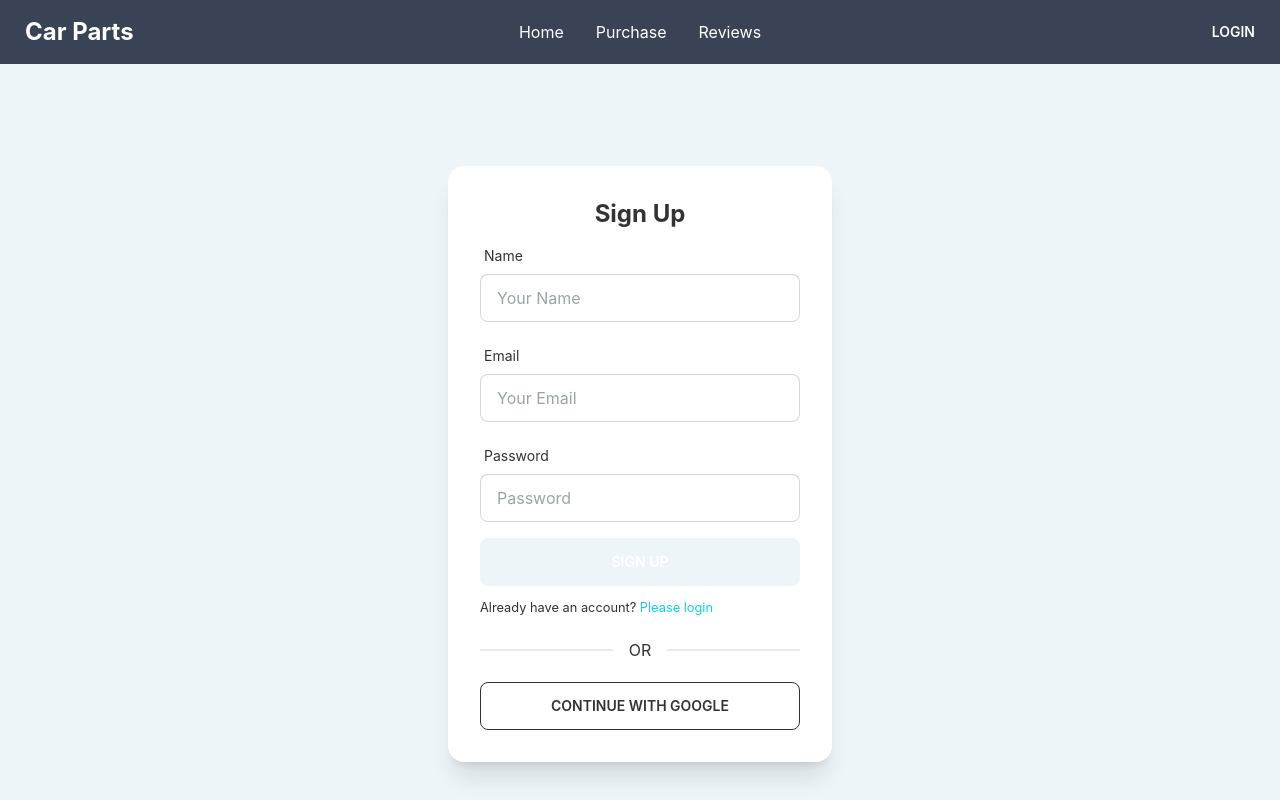
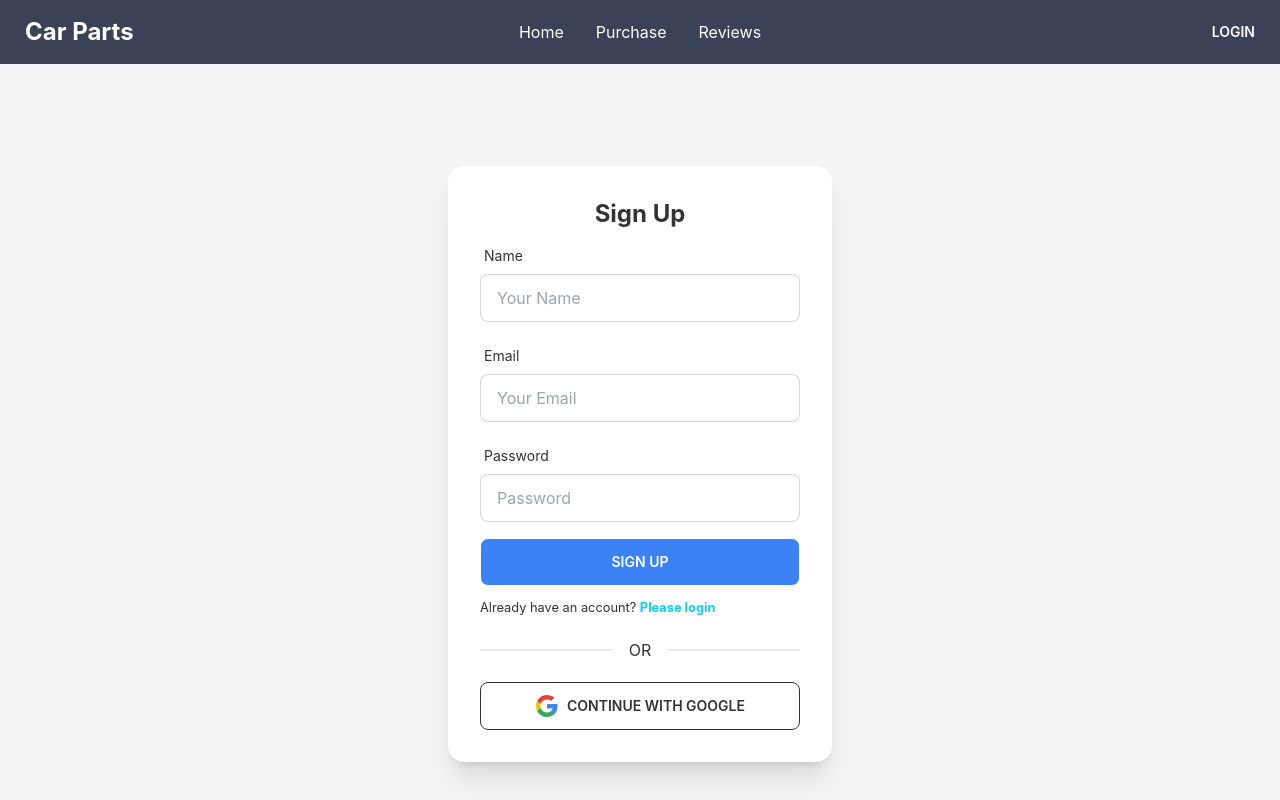
Before and after one commit to coderrakibul/assignment-12-client-side, a React (Create React App) app: page /signup in a window 1280 px wide. Shown: the top 800 px of the page. Built offline with nearby package versions, Linux system fonts and the light colour scheme; no server answers; the HTML template or start-up script is replaced by a standard one.

Commit message:
signup form updated

```diff
--- a/src/App.js
+++ b/src/App.js
@@ -12,7 +12,7 @@ import RequireAuth from './Pages/Login/RequireAuth';
 
 function App() {
   return (
-    <div className='bg-neutral'>
+    <div className='bg-gray-100'>
       <Navbar></Navbar>
       <Routes>
         <Route path='/' element={<Home></Home>}></Route>
--- a/src/Pages/Login/Login.js
+++ b/src/Pages/Login/Login.js
@@ -4,6 +4,7 @@ import auth from '../../firebase.init';
 import { useForm } from "react-hook-form";
 import Loading from '../Shared/Loading';
 import { Link, useNavigate, useLocation } from 'react-router-dom';
+import google from '../../images/google.svg';
 
 const Login = () => {
     const [signInWithGoogle, gUser, gLoading, gError] = useSignInWithGoogle(auth);
@@ -96,14 +97,15 @@ const Login = () => {
                         </div>
 
                         {signInError}
-                        <input className='btn w-full max-w-xs text-white' type="submit" value="Login" />
+                        <input className='btn btn-outline w-full max-w-xs text-white bg-blue-500' type="submit" value="Login" />
                     </form>
-                    <p><small>New Here <Link className='text-primary' to="/signup">Create Account</Link></small></p>
+                    <p><small>New Here? <Link className='text-primary font-bold' to="/signup">Create Account</Link></small></p>
                     <div className="divider">OR</div>
                     <button
                         onClick={() => signInWithGoogle()}
-                        className="btn btn-outline"
-                    >Continue with Google</button>
+                        className="btn btn-outline">
+                        <img className='w-6 mr-2' src={google} alt="googleImage" />
+                        Continue with Google</button>
                 </div>
             </div>
         </div >
--- a/src/Pages/Login/SignUp.js
+++ b/src/Pages/Login/SignUp.js
@@ -4,6 +4,7 @@ import auth from '../../firebase.init';
 import { useForm } from "react-hook-form";
 import Loading from '../Shared/Loading';
 import { Link, useNavigate } from 'react-router-dom';
+import google from '../../images/google.svg';
 
 const SignUp = () => {
     const [signInWithGoogle, gUser, gLoading, gError] = useSignInWithGoogle(auth);
@@ -116,14 +117,15 @@ const SignUp = () => {
                         </div>
 
                         {signInError}
-                        <input className='btn w-full max-w-xs text-white' type="submit" value="Sign Up" />
+                        <input className='btn btn-outline w-full max-w-xs text-white bg-blue-500' type="submit" value="Sign Up" />
                     </form>
-                    <p><small>Already have an account? <Link className='text-primary' to="/login">Please login</Link></small></p>
+                    <p><small>Already have an account? <Link className='text-primary font-bold' to="/login">Please login</Link></small></p>
                     <div className="divider">OR</div>
+
                     <button
                         onClick={() => signInWithGoogle()}
-                        className="btn btn-outline"
-                    >Continue with Google</button>
+                        className="btn btn-outline">
+                        <img className='w-6 mr-2' src={google} alt="googleImage"/> Continue with Google</button>
                 </div>
             </div>
         </div >
```
Also changed, not shown: src/images/google.svg (added).
